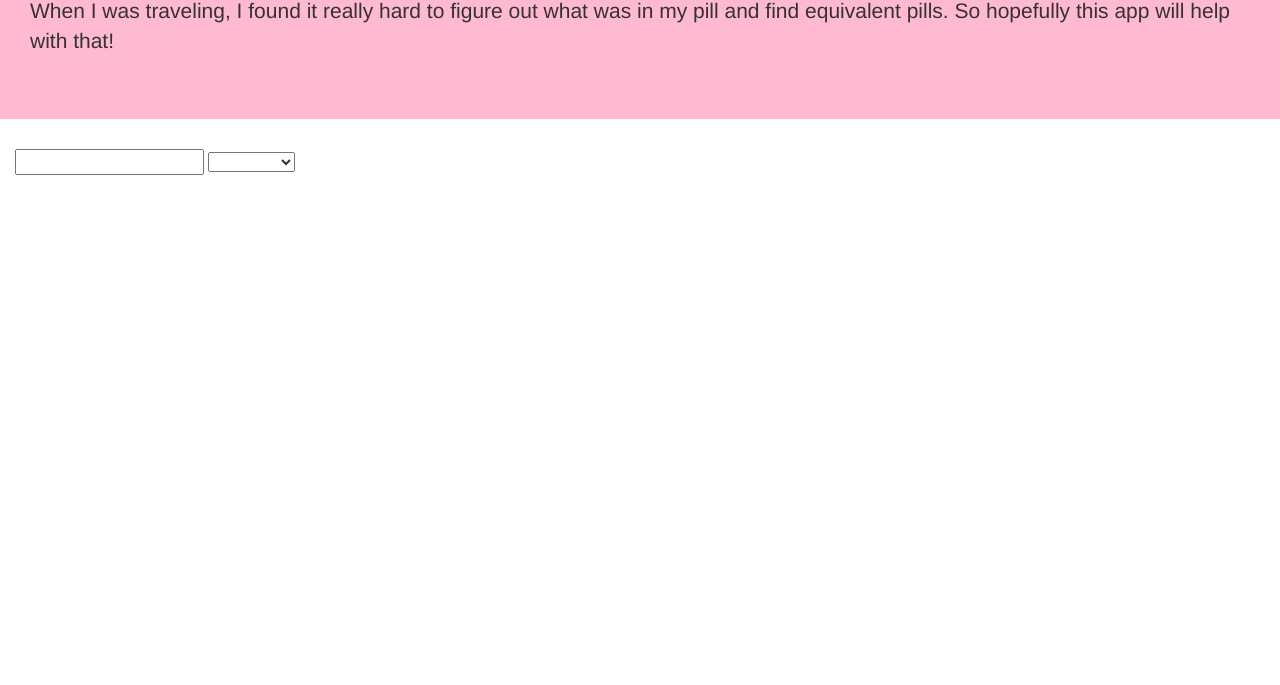
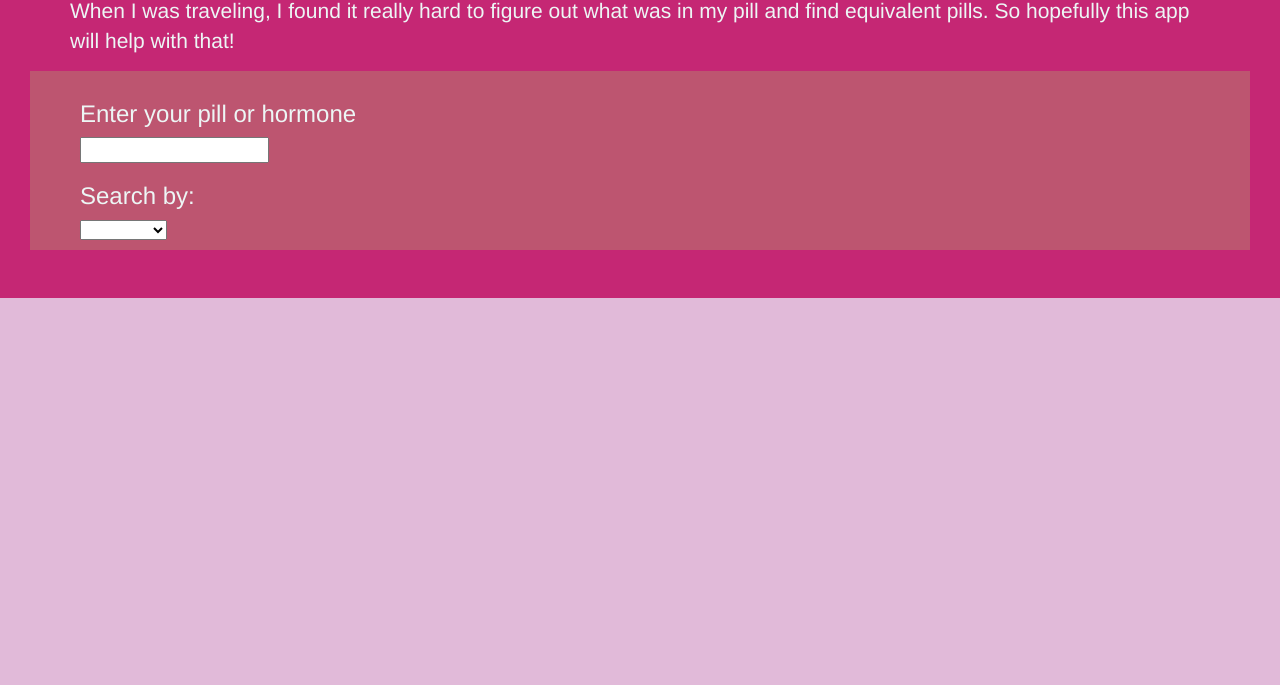
Before and after one commit to ajosepha/sinatra_angular_pills, a plain HTML site: page public/index.html in a window 1280 px wide. Shown: the part 115-800 px from the top of the page. Drawn offline with Linux system fonts and the light colour scheme; files that its build step writes are made by us from their sources; no server answers; files whose address does not match are found by name.

Commit message:
add formatting

```diff
--- a/public/app/css/app.css
+++ b/public/app/css/app.css
@@ -1,11 +1,11 @@
 /* app css stylesheet */
 
-.menu {
+/*.menu {
   list-style: none;
   border-bottom: 0.1em solid black;
   margin-bottom: 2em;
   padding: 0 0 0.5em;
-}
+}*/
 
 .menu:before {
   content: "[";
@@ -30,5 +30,31 @@
 }
 
 .jumbotron {
-  background-color: #FFBAD2
+  background-color: #C52774;
+  color :#EDF6F5;
 }
+
+.search-box {
+  background-color: #BD5570;
+  color :#EDF6F5;
+  padding-bottom :10px;
+  margin: auto;
+  padding-left: 50px;
+  padding-top :10px;
+  padding-bottom :10px;
+}
+
+.searching {
+  color :black;
+}
+
+body {
+  background-color :#E1BAD9;
+}
+
+.container-fluid {
+
+  /*  background-image:url('../img/georgia1.jpg');
+  background-repeat :no-repeat;*/
+
+}
--- a/public/partials/pill-list.html
+++ b/public/partials/pill-list.html
@@ -1,20 +1,30 @@
 <div class="jumbotron">
+  <div class = "container">
   <h2> A list of pills and what's in them! </h2>
     <p>When I was traveling, I found it really hard to figure out what was in my pill and find equivalent pills.  So hopefully this app will help with that!</p>
+  </div>
+  <div class = "search-box">
+    <h3>Enter your pill or hormone</h3>
+    <div class = "searching">
+      <input id="search" type="text" ng-model ="query"/><br/>
+    </div>
+      <h3> Search by: </h3>
+        <div class = "searching">
+        <select ng-model="orderProp">
+          <option value="name">Pill Name</option>
+          <option value="hormones">Hormones</option>
+        </select>
+      </div>
+  </div>
+
 </div>
-<div class="container-fluid">
-  <!-- Pill: <input ng-model="query"> -->
-  <input id="search" type="text" ng-model ="query"/>
-    <select ng-model="orderProp">
-      <option value="name">Pill Name</option>
-      <option value="hormones">Hormones</option>
-    </select>
 
 
+  <div class="container-fluid">
   <ul class = "pills">
     <li ng-repeat="pill in pills |filter:query |orderBy:orderProp" class="pill">
-        {{pill.name}}
-      <p>{{pill.hormone}}</p>
+      <p>Name: {{pill.name}}</p>
+      <p>Hormones: {{pill.hormone}}</p>
     </li>
   </ul>
 </div>
```
Also changed, not shown: public/img/georgia1.jpg (added).
